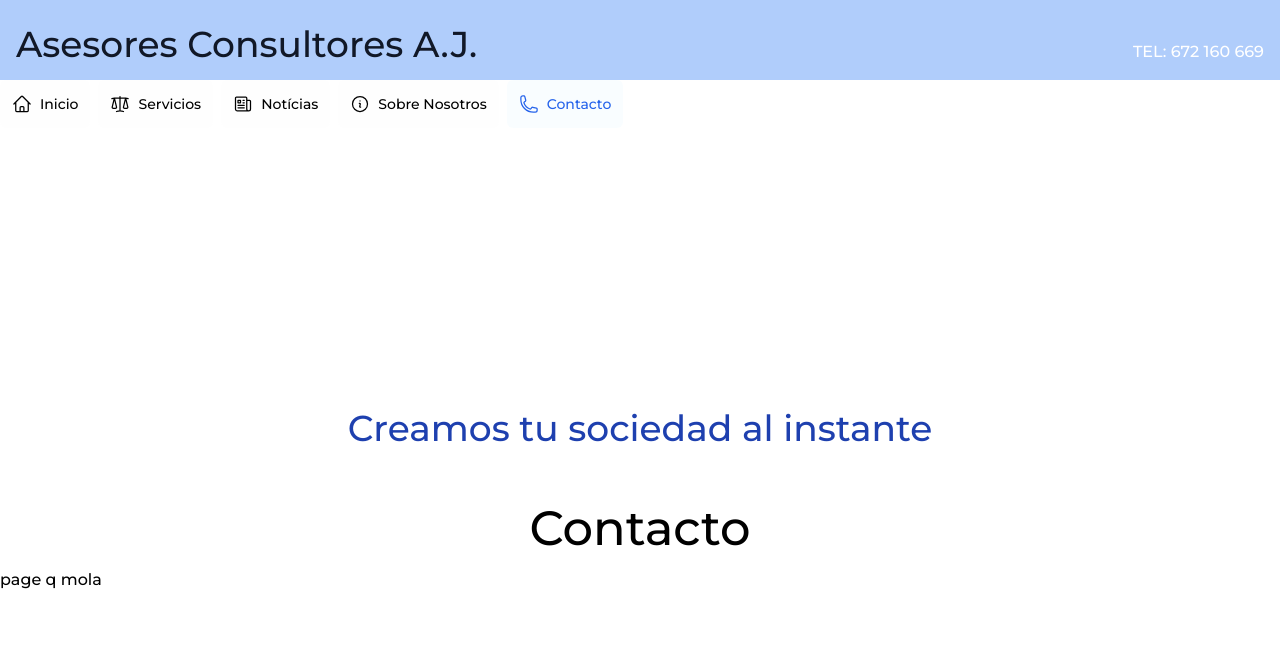
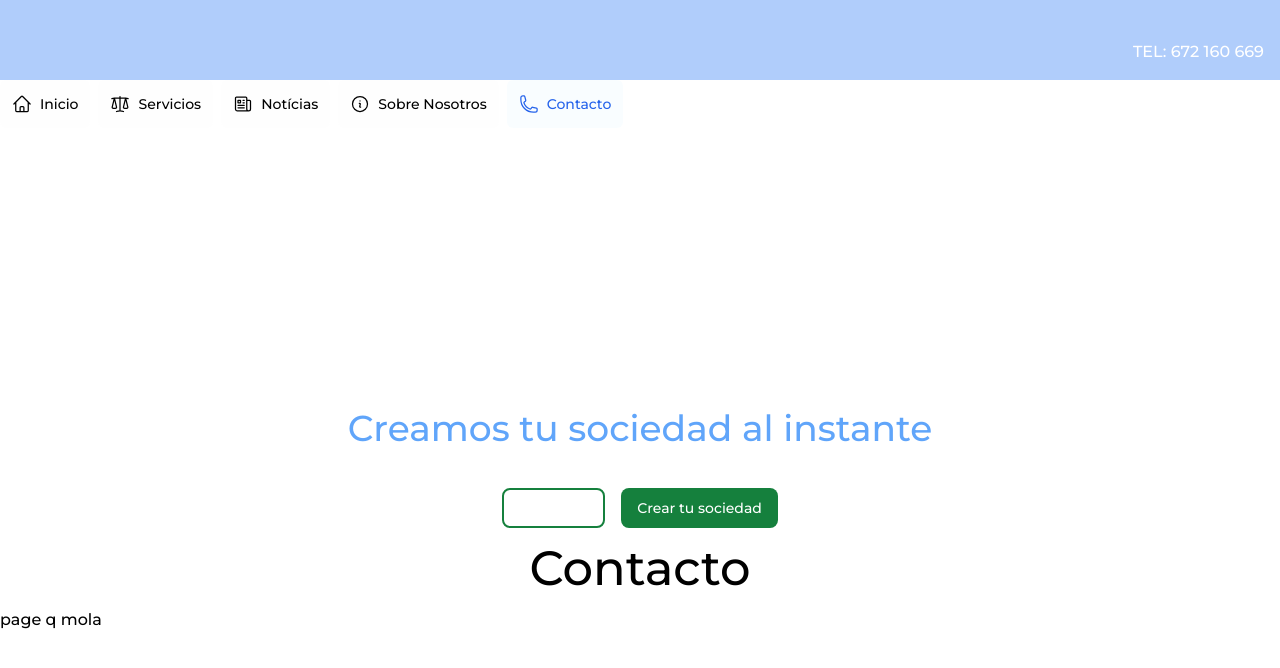
Before and after one commit to avila-ca/asesores-consultores-aj, a Next.js app: page /contacto in a window 1280 px wide. Shown: the top 668 px of the page. Built offline with nearby package versions, Linux system fonts and the light colour scheme.

Commit message:
feat: buttons home & styles

```diff
--- a/src/app/layout.tsx
+++ b/src/app/layout.tsx
@@ -19,7 +19,7 @@ export default function RootLayout({
         <div className="flex min-h-screen flex-col  bg-white-200">
 
           <div className="flex justify-between h-20 shrink-0 items-end bg-opacity-40 bg-blue-500 p-4 md:h-30">
-            <p className="text-gray-900 text-4xl">Asesores Consultores A.J.</p>
+            <p className="text-white text-4xl"></p>
             <a className="text-white text-1xl" href="tel:+34672160669">TEL: 672 160 669</a>
           </div>
           <header>
@@ -28,8 +28,11 @@ export default function RootLayout({
             </nav>
           </header>
           <ClientLayout>
-            <p className="text-4xl  text-blue-800 p-10 text-center mt-60 ">Creamos tu sociedad al instante</p>
-
+            <p className="text-4xl  text-blue-400 p-10 text-center mt-60 ">Creamos tu sociedad al instante</p>
+            <div className="flex gap-4 justify-center">
+              <Button className="bg-transparent text-green-700 rounded-lg border-green-700 border-2" children="Pedir cita"/>
+              <Button className="bg-green-700 text-white rounded-xxl" children="Crear tu sociedad" />
+            </div>
             {children}
           </ClientLayout>
         </div>
--- a/src/app/ui/clientLayout.tsx
+++ b/src/app/ui/clientLayout.tsx
@@ -10,7 +10,7 @@ export default function ClientLayout({ children }: { children: React.ReactNode }
   return (
     <>
       <main >
-        <div className={clsx("line-height-20", { "hidden" : pathname !== "/" },)}>
+        <div className={clsx( { "hidden" : pathname !== "/" },)}>
           <Video />
 
         </div>
--- a/src/app/ui/videoHome.tsx
+++ b/src/app/ui/videoHome.tsx
@@ -22,9 +22,9 @@ export function Video() {
     };
     return (
         <>
-            <div className="absolute inset-0 w-full h-full -z-10">
+            <div className="absolute inset-0 w-full h-full -z-10 opacity-30">
 
-                <video className="absolute inset-0 top-0 left-0 w-full h-full -z-10 object-cover opacity-40 filter grayscale"
+                <video className="absolute inset-0 top-0 left-0 w-full h-full -z-10  object-cover opacity-40 filter grayscale"
                     width="1920"
                     height="1080"
                     autoPlay
```
